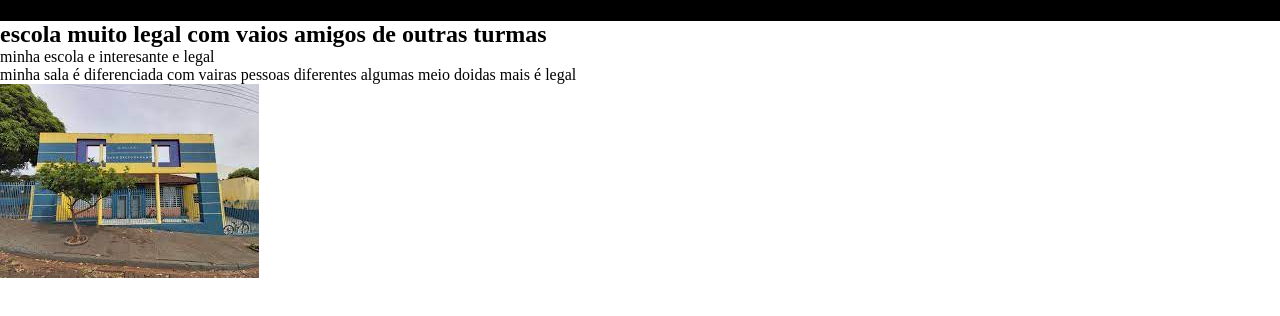
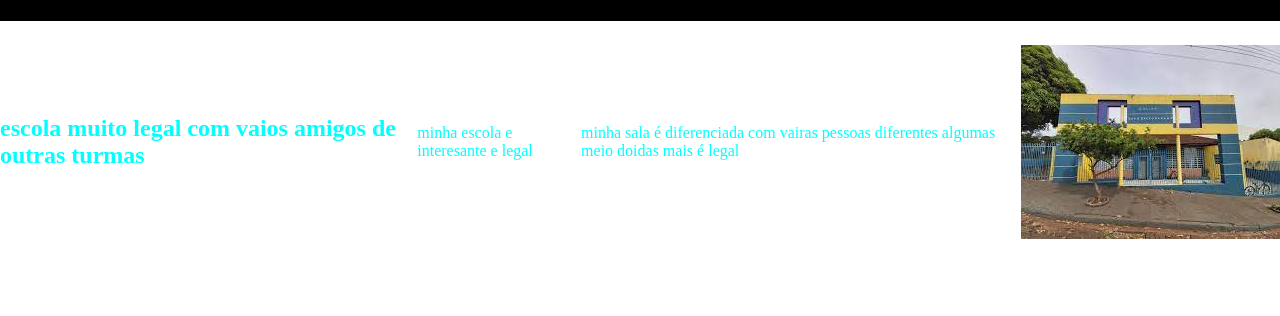
Before and after one commit to felopegaba/turma-criativa, a plain HTML site: page index.html in a window 1280 px wide. Shown: the part 86-402 px from the top of the page. Drawn offline with Linux system fonts and the light colour scheme; files that its build step writes are made by us from their sources; files whose address does not match are found by name.

Commit message:
Add files via upload

```diff
--- a/turma-criativa-main/style.css
+++ b/turma-criativa-main/style.css
@@ -2,7 +2,6 @@
     margin: 0;
     padding: 0;
 }
-
 .cabeçalho{
     background-color: black;
 color: rgb(72, 27, 196);
@@ -11,12 +10,22 @@ justify-content: space-around;
 align-items: center;
 padding: 24px;
 }
-  .cabeçalho-imagem {
-width: 20%;
-  }
-
-.cabeçalho-lista-item{
+ .cabeçalho-lista-item{
     display: inline-block;
     margin: 16px;
     font-size: 24px;
 }
+  .cabeçalho-imagem {
+width: 20%;
+  }
+.escola-imagem{
+      width:25% ;
+}
+.escola{
+  background-image: -linear-gradient(#3c66a8,#1b2122);
+  color: aqua;
+display: flex;
+justify-content: center;
+align-items: center;
+padding: 24px 0;
+}
```
